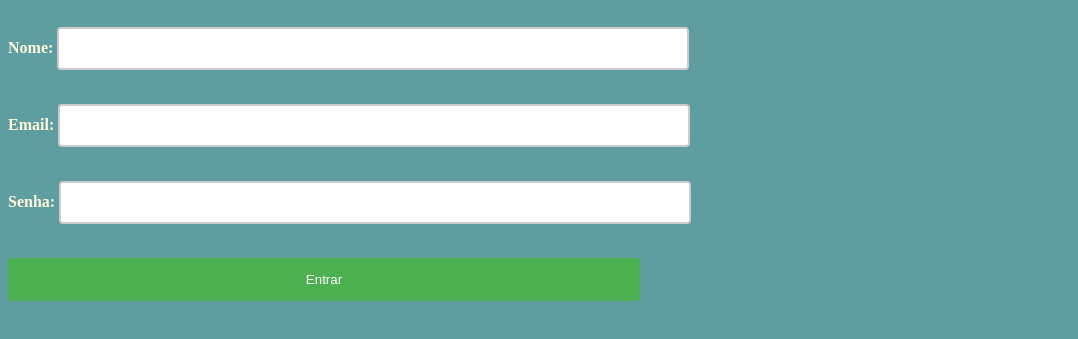
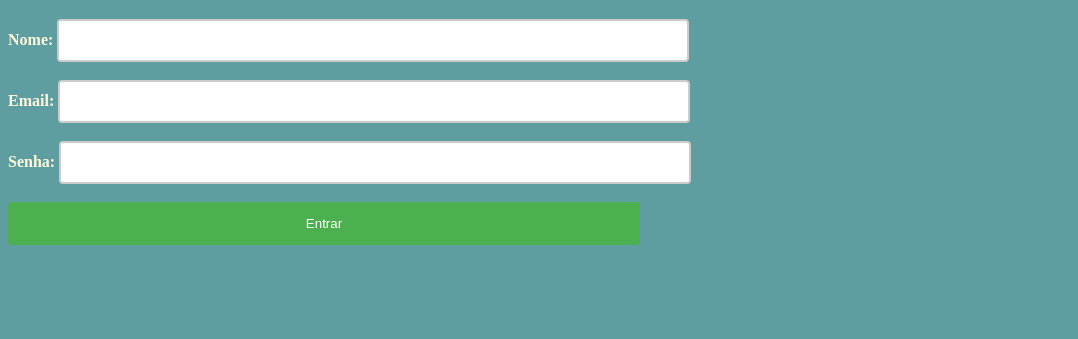
Before and after one commit to JoseRobson2301/projeto-desenvolvimento-web, a plain HTML site: page index.html in a window 1280 px wide. Shown: the part 177-516 px from the top of the page, without its empty margins (0-1078 px from the left). Drawn offline with Linux system fonts and the light colour scheme.

Commit message:
style.css

```diff
--- a/style.css
+++ b/style.css
@@ -12,7 +12,7 @@ form {
   input[type="text"], input[type="email"], input[type="password"] {
     width: 50%;
     padding: 12px 20px;
-    margin: 8px 0;
+    margin: 0px 0px;
     box-sizing: border-box;
     border: 2px solid #ccc;
     border-radius: 4px;
@@ -24,7 +24,7 @@ form {
     background-color: #4CAF50;
     color: white;
     padding: 14px 20px;
-    margin: 8px 0;
+    margin: 0px 0px;
     border: none;
     border-radius: 4px;
     cursor: pointer;
```
